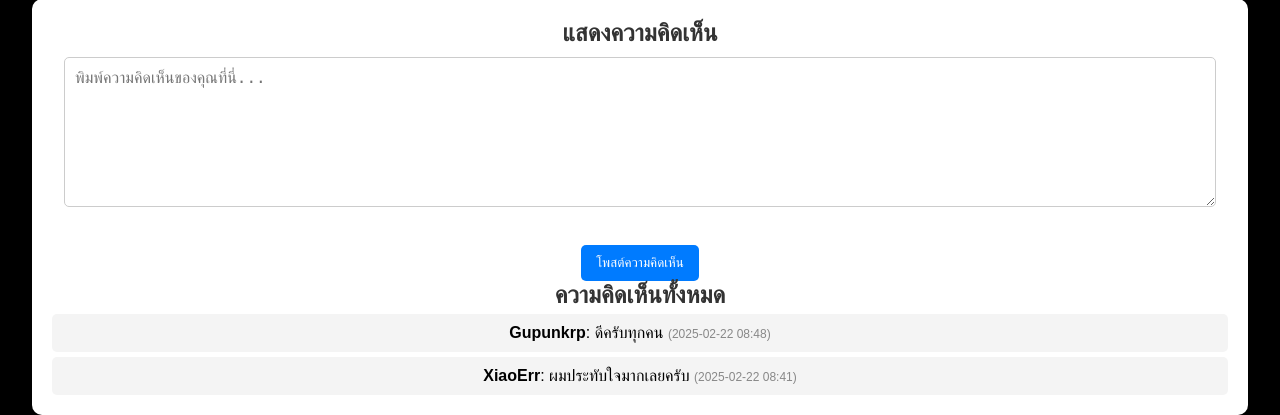
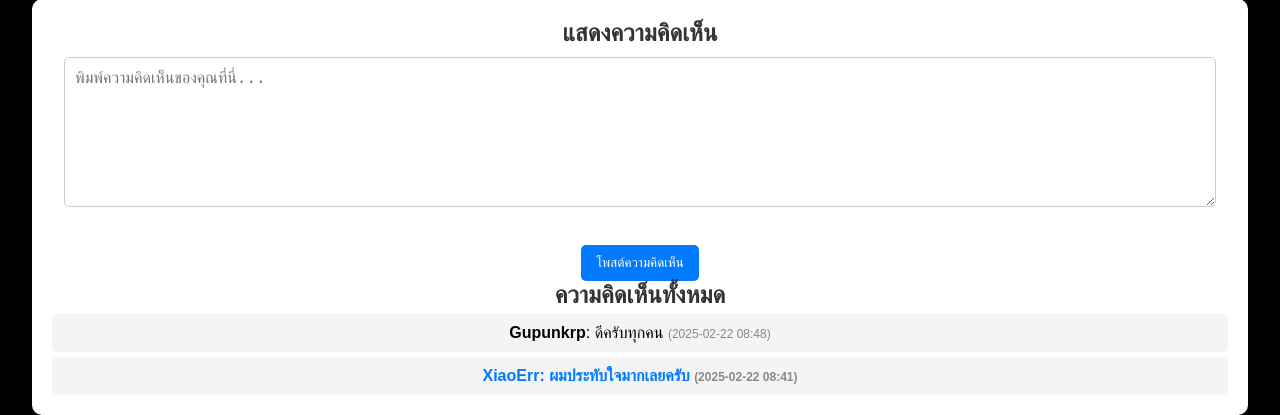
Before and after one commit to Masahiro-No/Web_from_Flask, a Flask app: page /Belebog in a window 1280 px wide. Shown: the part 1361-1776 px from the top of the page. Run offline with Flask 3, Linux system fonts and the light colour scheme; a user stored in the database is signed in.

Commit message:
add highlight to own comment

```diff
--- a/static/css/forBelebog.css
+++ b/static/css/forBelebog.css
@@ -216,6 +216,15 @@ body::before {
     background-color: #0056b3;
 }
 
+.my-comment {
+    color: #007bff; /* คอมเมนต์ของตัวเองเป็นสีน้ำเงิน */
+    font-weight: bold;
+}
+
+.other-comment {
+    color: #000; /* คอมเมนต์ของคนอื่นเป็นสีดำ */
+}
+
 /* แอนิเมชันการทำให้พื้นหลังเข้มขึ้น */
 @keyframes darkenBackground {
     0% {
--- a/templates/Belebog.html
+++ b/templates/Belebog.html
@@ -68,7 +68,7 @@
     <h2>ความคิดเห็นทั้งหมด</h2>
     <ul class="comment-list">
         {% for comment in comments %}
-        <li class="comment-item">
+        <li class="comment-item {% if comment.user.id == current_user.id %}my-comment{% else %}other-comment{% endif %}">
             <strong>{{ comment.user.username }}</strong>: {{ comment.content }}
             <span class="comment-time">({{ comment.timestamp.strftime('%Y-%m-%d %H:%M') }})</span>
         </li>
```
